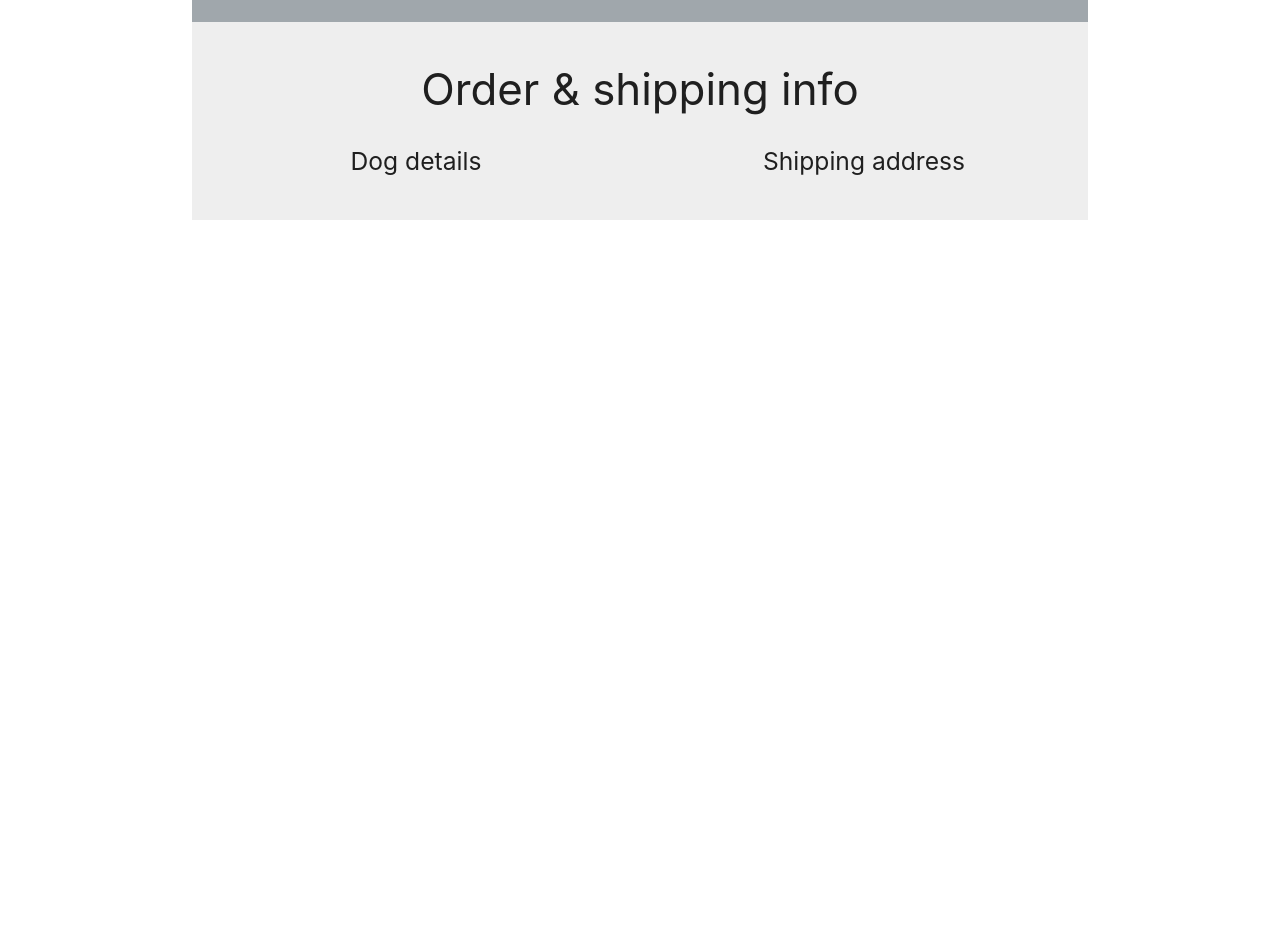
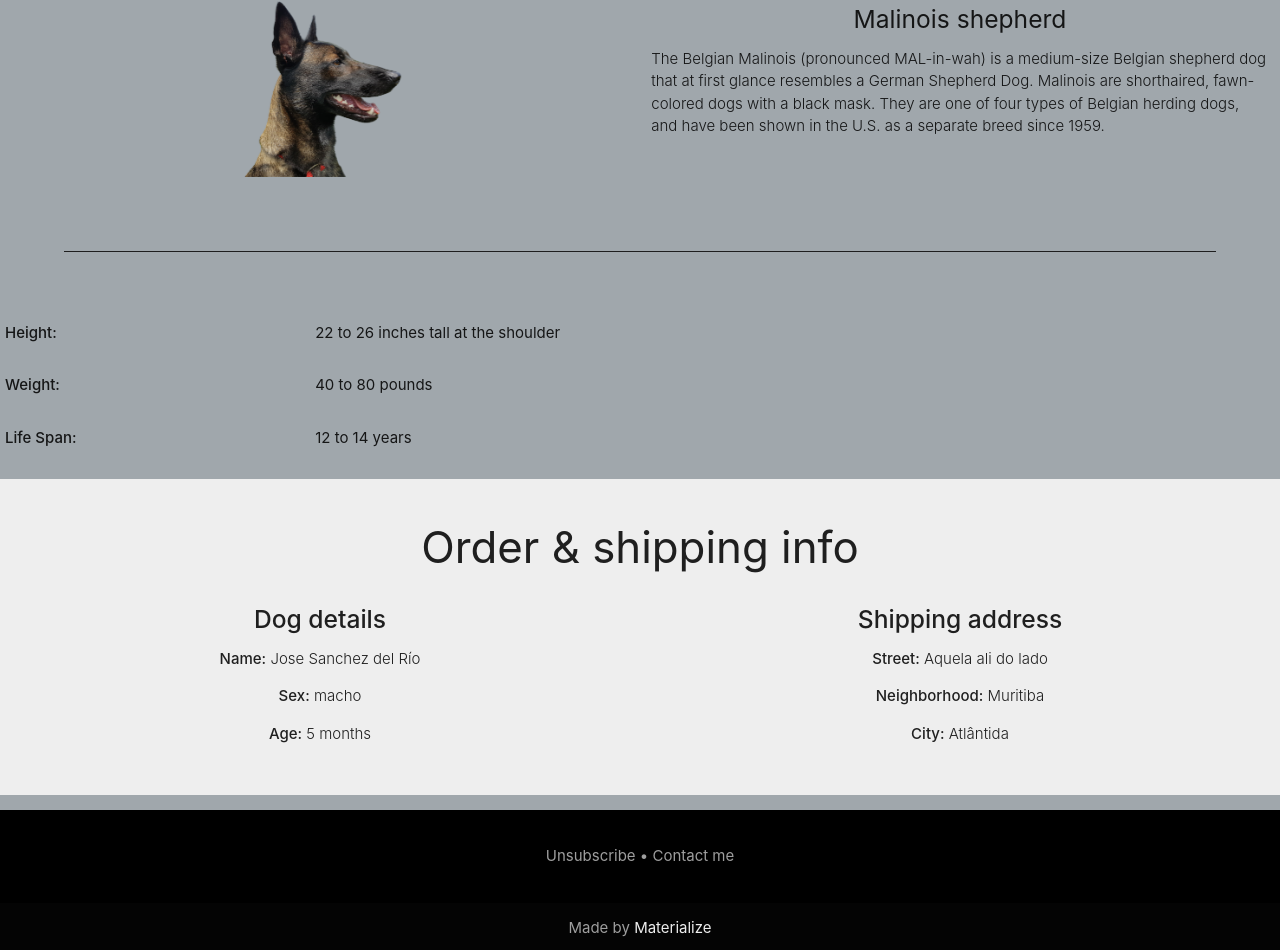
Before and after one commit to AngeloDias/ThankPage, a React (Create React App) app: page / in a window 1280 px wide. Shown: the part 994-1944 px from the top of the page. Before the commit the page ends 1214 px from the top, so only its background shows below. Built offline with nearby package versions, Linux system fonts and the light colour scheme.

Commit message:
feat: putting all components together

```diff
--- a/src/components/EntirePageComponent.js
+++ b/src/components/EntirePageComponent.js
@@ -7,9 +7,9 @@ export default class EntirePage extends Component {
     render() {
         return(
             <div>
-
+                <PageTopComponent />
                 <OrderConfirmationComponent />
-
+                <PageBottomComponent />
             </div>
         )
     }
--- a/src/components/OrderConfirmationComponent.js
+++ b/src/components/OrderConfirmationComponent.js
@@ -21,19 +21,19 @@ export default function OrderConfirmationComponent() {
                 </div>
             </div>
 
-            <div className="container order-items">
+            <div className="section order-items">
                 <div className="section">
                     <div className="row">
                         <h3 className="center">Dog health</h3>
 
                         <div className="col s12 m6 l6">
-                            <div className="icon-block">
-                                <img src={malinois} alt="dog" width="250" className="materialboxed" />
+                            <div>
+                                <img src={malinois} alt="dog" width="250" className="materialboxed center" />
                             </div>
                         </div>
 
                         <div className="col s12 m6 l6">
-                            <div className="icon-block">
+                            <div>
                                 <h5 className="center">Malinois shepherd</h5>
 
                                 <p className="light">The Belgian Malinois (pronounced MAL-in-wah) is a medium-size Belgian shepherd dog that at first glance resembles a German Shepherd Dog. Malinois are shorthaired, fawn-colored dogs with a black mask. They are one of four types of Belgian herding dogs, and have been shown in the U.S. as a separate breed since 1959.</p>
@@ -47,17 +47,19 @@ export default function OrderConfirmationComponent() {
                 </div>
 
                 <div className="section">
-                    <div className="row center">
-                        <table className="responsive-table centered" height="101" border="0" role="presentation">
+                    <div>
+                        <table className="responsive-table center-table" border="0">
                             <tbody>
-                                <tr>
+                                <tr className="no-border">
                                     <td><strong>Height:</strong></td>
+                                    <td>22 to 26 inches tall at the shoulder</td>
+                                </tr>
+                                <tr className="no-border">
                                     <td><strong>Weight:</strong></td>
+                                    <td>40 to 80 pounds</td>
+                                </tr>
+                                <tr className="no-border">
                                     <td><strong>Life Span:</strong></td>
-                                </tr>
-                                <tr>
-                                    <td>22 to 26 inches tall at the shoulder</td>
-                                    <td>40 to 80 pounds</td>
                                     <td>12 to 14 years</td>
                                 </tr>
                             </tbody>
@@ -66,18 +68,24 @@ export default function OrderConfirmationComponent() {
                 </div>
 
                 <div className="section order-shipping-info">
-                    <div className="row">
-                        <h3 className="center">Order & shipping info</h3>
+                    <div className="row center">
+                        <h3>Order & shipping info</h3>
 
                         <div className="col s12 m6 l6">
                             <div className="icon-block">
-                                <h5 className="center">Dog details</h5>
+                                <h5><strong>Dog details</strong></h5>
+                                <p className="light"><strong>Name:</strong> Jose Sanchez del Río</p>
+                                <p className="light"><strong>Sex:</strong> macho</p>
+                                <p className="light"><strong>Age:</strong> 5 months</p>
                             </div>
                         </div>
 
                         <div className="col s12 m6 l6">
                             <div className="icon-block">
-                                <h5 className="center">Shipping address</h5>
+                                <h5><strong>Shipping address</strong></h5>
+                                <p className="light"><strong>Street:</strong> Aquela ali do lado</p>
+                                <p className="light"><strong>Neighborhood:</strong> Muritiba</p>
+                                <p className="light"><strong>City:</strong> Atlântida</p>
                             </div>
                         </div>
                     </div>
--- a/src/components/PageBottomComponent.js
+++ b/src/components/PageBottomComponent.js
@@ -2,6 +2,18 @@ import React from 'react';
 
 export default function PageBottomComponent() {
     return (
-        <div></div>
+        <footer className="page-footer bottom-section">
+            <div className="container">
+                <div className="row">
+                    <p className="grey-text"><a className="grey-text" href="#">Unsubscribe</a> • <a className="grey-text" href="#">Contact me</a></p>
+                </div>
+            </div>
+
+            <div className="footer-copyright">
+                <div className="container grey-text">
+                    Made by <a className="grey-text text-lighten-3" href="http://materializecss.com">Materialize</a>
+                </div>
+            </div>
+        </footer>
     )
 }
--- a/src/index.css
+++ b/src/index.css
@@ -12,6 +12,21 @@ code {
     monospace;
 }
 
+img {
+  display: block;
+  margin-left: auto;
+  margin-right: auto;
+}
+
+.center-table {
+  margin: 0px auto !important;
+
+}
+
+.no-border {
+  border: 0 !important;
+}
+
 .round-button {
   border-style: solid;
   border-color: #000000;
@@ -22,7 +37,10 @@ code {
   align-items: center;
   display: flex;
   height: 80px;
+  margin-left: 5%;
+  margin-right: 5%;
 }
+
 .line-horizontal {
   border-top: 1px solid rgb(30, 30, 30);
   width: 100%;
@@ -78,11 +96,16 @@ code {
 .container-order {
   display: flex;
   flex-direction: column;
-  align-items:center;
+  align-items: center;
 }
 
 .order-shipping-info {
   background: #EEEEEE;
+}
+
+.bottom-section {
+  background: black;
+  text-align: center;
 }
 
 hr {
```
Lines whose indentation alone changed are shown as unchanged.
